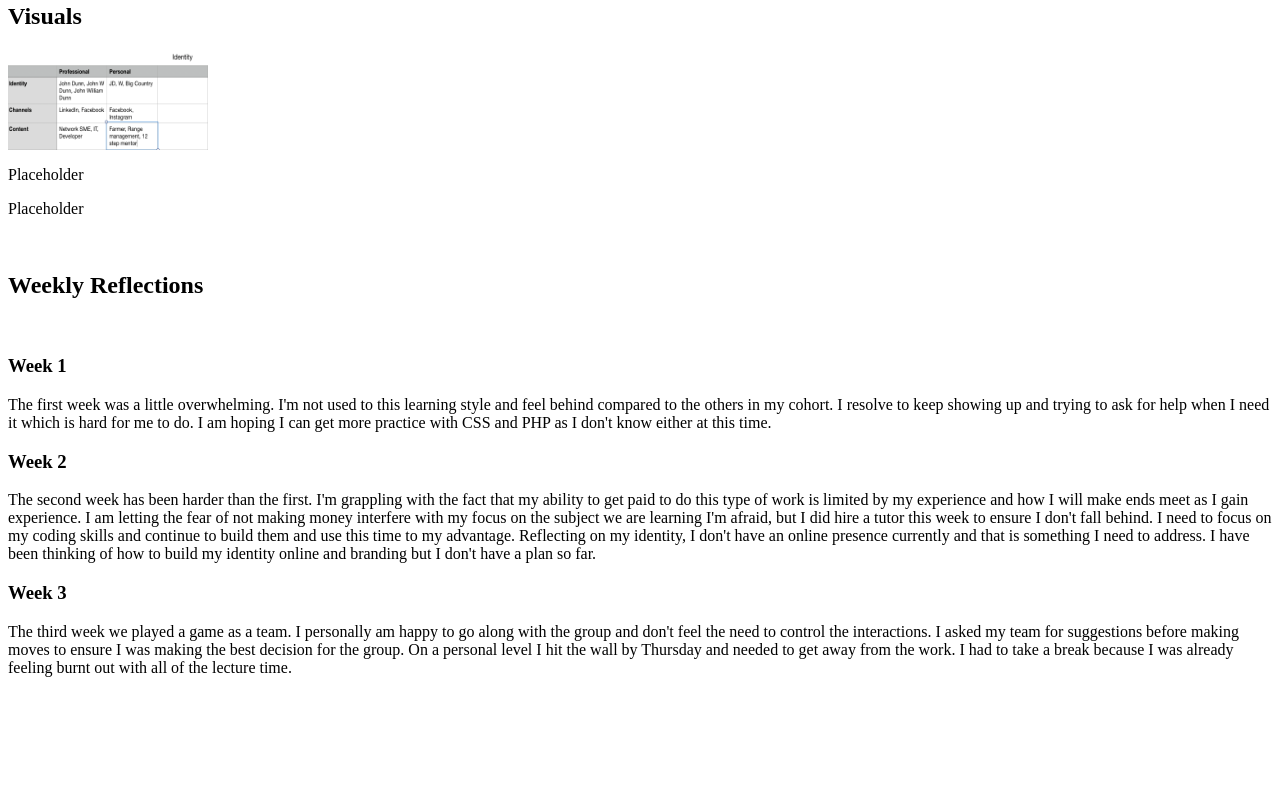
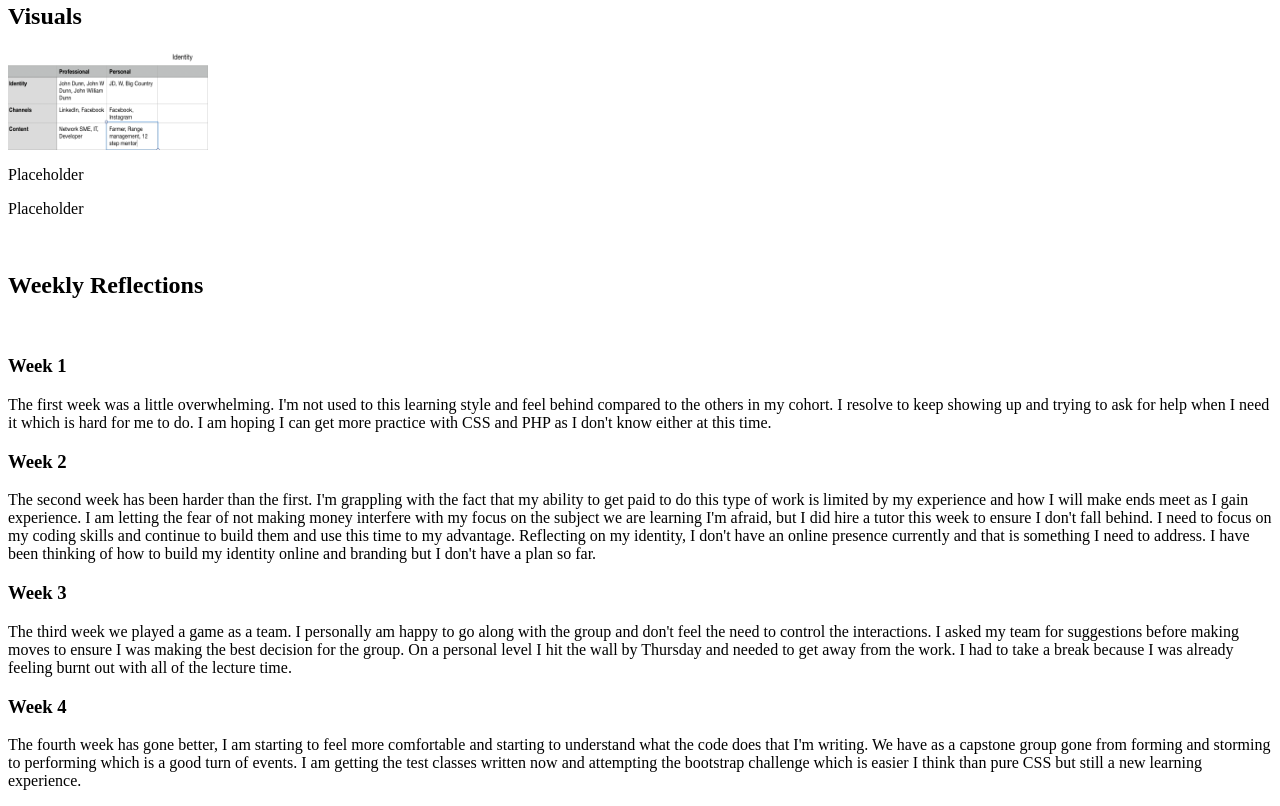
Before and after one commit to johnwilliamdunn/johnwilliamdunn.github.io, a plain HTML site: page index.html in a window 1280 px wide. Shown: the part 1342-2148 px from the top of the page. Before the commit the page ends 2035 px from the top, so only its background shows below. Drawn offline with Linux system fonts and the light colour scheme.

Commit message:
added week 4 reflections

```diff
--- a/index.html
+++ b/index.html
@@ -300,6 +300,8 @@
 			<h3>Week 3</h3>
 			<p>The third week we played a game as a team. I personally am happy to go along with the group and don't feel the need to control the interactions. I asked my team for suggestions before making moves to ensure I was making the best decision for the group. On a personal level I hit the wall by Thursday and needed to get away from the work. I had to take a break because I was already feeling
 			burnt out with all of the lecture time.</p>
+			<h3>Week 4</h3>
+			<p>The fourth week has gone better, I am starting to feel more comfortable and starting to understand what the code does that I'm writing. We have as a capstone group gone from forming and storming to performing which is a good turn of events. I am getting the test classes written now and attempting the bootstrap challenge which is easier I think than pure CSS but still a new learning experience.</p>
 		</div>
 
 		<div id="BDTLL_feedback"></div></body></html>
```
